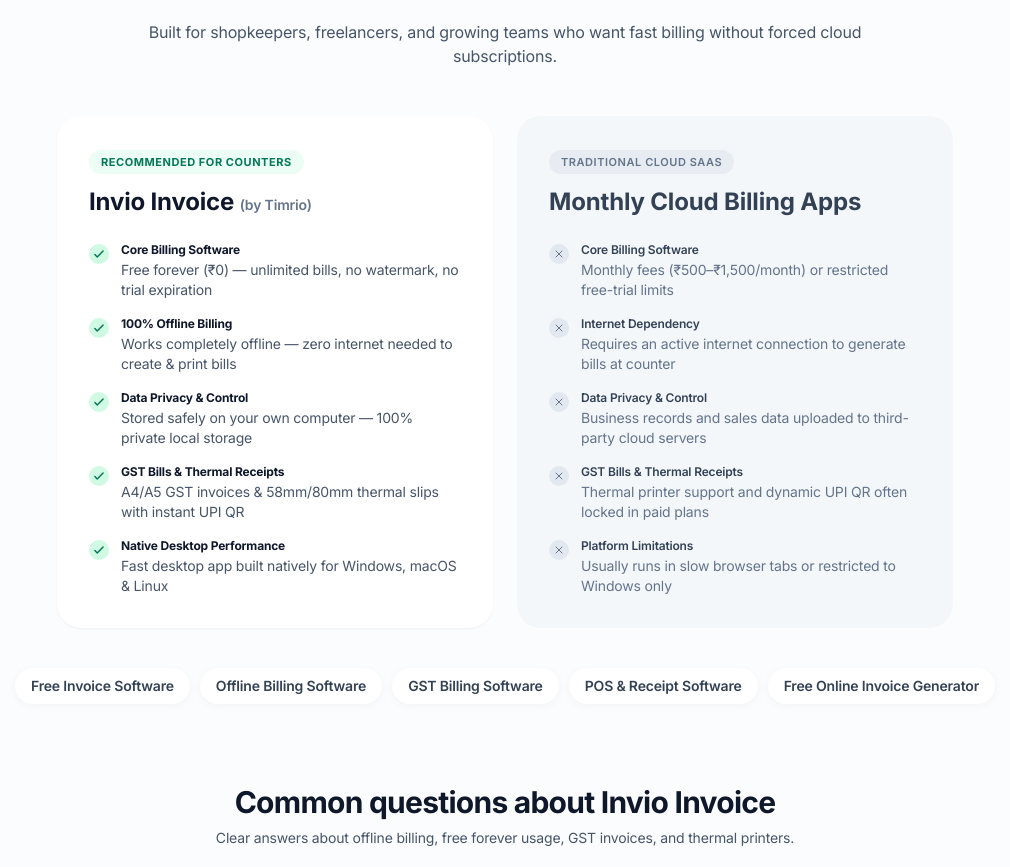
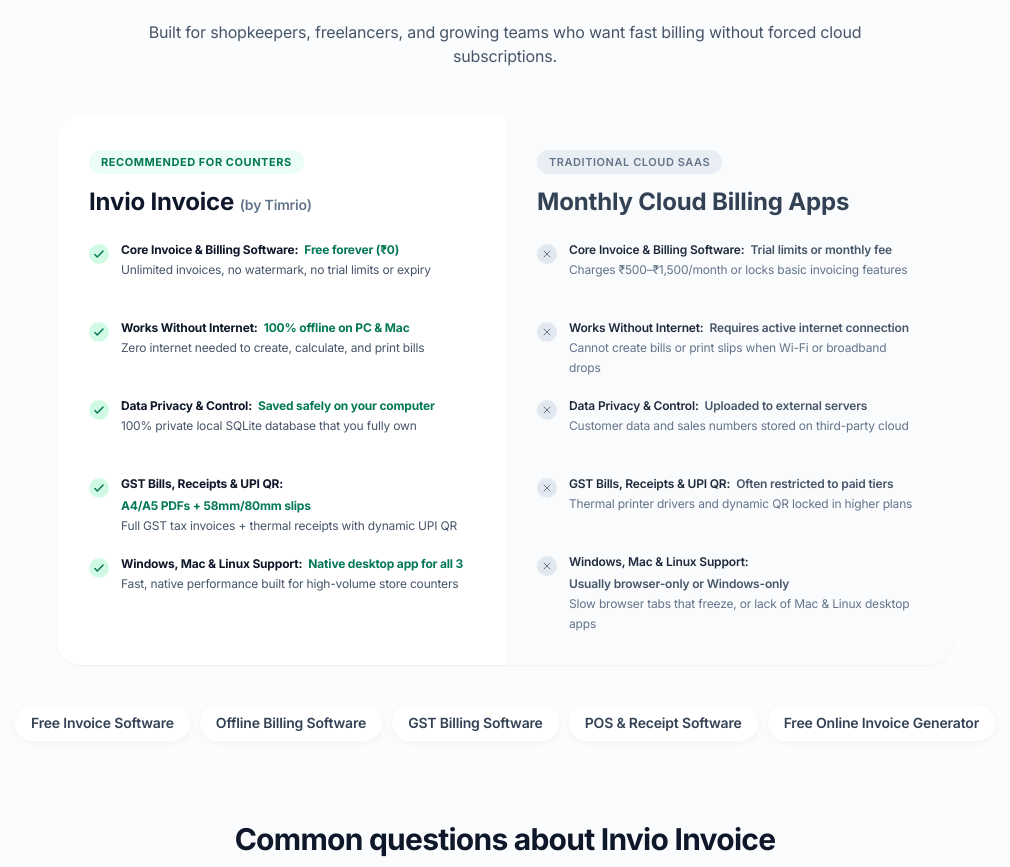
Before and after one commit to sktigpta/invio-website, a React (Vite) app: page / in a window 1280 px wide. Shown: the part 5815-6682 px from the top of the page, without its empty margins (135-1145 px from the left). Built offline with nearby package versions, Linux system fonts and the light colour scheme; no server answers.

Commit message:
Unify counter comparison with zero gap, no inner radius, matching rows, and full SEO keyword preservation

```diff
--- a/src/components/home/WhyInvioAndFaqSection.jsx
+++ b/src/components/home/WhyInvioAndFaqSection.jsx
@@ -4,47 +4,57 @@ import { FAQ_ITEMS } from '../../data/faqData';
 
 const INVIO_BENEFITS = [
   {
-    title: 'Core Billing Software',
-    desc: 'Free forever (₹0) — unlimited bills, no watermark, no trial expiration',
+    feature: 'Core Invoice & Billing Software',
+    highlight: 'Free forever (₹0)',
+    detail: 'Unlimited invoices, no watermark, no trial limits or expiry',
   },
   {
-    title: '100% Offline Billing',
-    desc: 'Works completely offline — zero internet needed to create & print bills',
+    feature: 'Works Without Internet',
+    highlight: '100% offline on PC & Mac',
+    detail: 'Zero internet needed to create, calculate, and print bills',
   },
   {
-    title: 'Data Privacy & Control',
-    desc: 'Stored safely on your own computer — 100% private local storage',
+    feature: 'Data Privacy & Control',
+    highlight: 'Saved safely on your computer',
+    detail: '100% private local SQLite database that you fully own',
   },
   {
-    title: 'GST Bills & Thermal Receipts',
-    desc: 'A4/A5 GST invoices & 58mm/80mm thermal slips with instant UPI QR',
+    feature: 'GST Bills, Receipts & UPI QR',
+    highlight: 'A4/A5 PDFs + 58mm/80mm slips',
+    detail: 'Full GST tax invoices + thermal receipts with dynamic UPI QR',
   },
   {
-    title: 'Native Desktop Performance',
-    desc: 'Fast desktop app built natively for Windows, macOS & Linux',
+    feature: 'Windows, Mac & Linux Support',
+    highlight: 'Native desktop app for all 3',
+    detail: 'Fast, native performance built for high-volume store counters',
   },
 ];
 
 const CLOUD_APP_DRAWBACKS = [
   {
-    title: 'Core Billing Software',
-    desc: 'Monthly fees (₹500–₹1,500/month) or restricted free-trial limits',
+    feature: 'Core Invoice & Billing Software',
+    highlight: 'Trial limits or monthly fee',
+    detail: 'Charges ₹500–₹1,500/month or locks basic invoicing features',
   },
   {
-    title: 'Internet Dependency',
-    desc: 'Requires an active internet connection to generate bills at counter',
+    feature: 'Works Without Internet',
+    highlight: 'Requires active internet connection',
+    detail: 'Cannot create bills or print slips when Wi-Fi or broadband drops',
   },
   {
-    title: 'Data Privacy & Control',
-    desc: 'Business records and sales data uploaded to third-party cloud servers',
+    feature: 'Data Privacy & Control',
+    highlight: 'Uploaded to external servers',
+    detail: 'Customer data and sales numbers stored on third-party cloud',
   },
   {
-    title: 'GST Bills & Thermal Receipts',
-    desc: 'Thermal printer support and dynamic UPI QR often locked in paid plans',
+    feature: 'GST Bills, Receipts & UPI QR',
+    highlight: 'Often restricted to paid tiers',
+    detail: 'Thermal printer drivers and dynamic QR locked in higher plans',
   },
   {
-    title: 'Platform Limitations',
-    desc: 'Usually runs in slow browser tabs or restricted to Windows only',
+    feature: 'Windows, Mac & Linux Support',
+    highlight: 'Usually browser-only or Windows-only',
+    detail: 'Slow browser tabs that freeze, or lack of Mac & Linux desktop apps',
   },
 ];
 
@@ -63,7 +73,7 @@ export function WhyInvioAndFaqSection() {
       className="w-full bg-slate-50/50 py-16 sm:py-24 px-6 sm:px-8"
     >
       <div className="max-w-[1200px] mx-auto space-y-16 sm:space-y-20">
-        {/* 1. Comparison - Clean, Simple Dual Cards (No Lines, No Tables) */}
+        {/* 1. Comparison - Clean Unified Split (No Gap, No Inner Border Radius, Matching Rhythm) */}
         <div>
           <div className="max-w-3xl mx-auto text-center mb-10 sm:mb-12">
             <span className="text-[11px] font-bold uppercase tracking-wider text-[#7C3AED] bg-purple-100/70 px-3.5 py-1 rounded-full inline-block mb-4">
@@ -77,10 +87,10 @@ export function WhyInvioAndFaqSection() {
             </p>
           </div>
 
-          {/* Simple Dual-Card Comparison */}
-          <div className="grid grid-cols-1 md:grid-cols-2 gap-6 max-w-4xl mx-auto">
-            {/* Invio Card */}
-            <div className="bg-white rounded-3xl p-6 sm:p-8 shadow-sm flex flex-col justify-between">
+          {/* Unified Comparison Container: Zero Gap, Matches Across Both Sides */}
+          <div className="bg-white rounded-3xl overflow-hidden shadow-sm max-w-4xl mx-auto grid grid-cols-1 md:grid-cols-2 gap-0">
+            {/* Left: Invio Invoice */}
+            <div className="p-6 sm:p-8 bg-white flex flex-col justify-between">
               <div>
                 <div className="mb-6">
                   <span className="text-[11px] font-bold uppercase tracking-wider text-emerald-700 bg-emerald-50 px-3 py-1 rounded-full inline-block mb-3">
@@ -91,20 +101,25 @@ export function WhyInvioAndFaqSection() {
                   </h3>
                 </div>
 
-                <div className="space-y-4">
+                <div className="space-y-5">
                   {INVIO_BENEFITS.map((item) => (
-                    <div key={item.title} className="flex items-start gap-3">
+                    <div key={item.feature} className="flex items-start gap-3 min-h-[58px]">
                       <div className="w-5 h-5 rounded-full bg-emerald-100 text-emerald-700 flex items-center justify-center shrink-0 mt-0.5">
                         <svg className="w-3.5 h-3.5" fill="none" viewBox="0 0 24 24" stroke="currentColor">
                           <path strokeLinecap="round" strokeLinejoin="round" strokeWidth={2.5} d="M5 13l4 4L19 7" />
                         </svg>
                       </div>
                       <div>
-                        <span className="text-xs font-bold text-slate-900 block">
-                          {item.title}
-                        </span>
-                        <p className="text-xs sm:text-sm text-slate-600 mt-0.5 leading-relaxed">
-                          {item.desc}
+                        <div className="flex items-baseline gap-1.5 flex-wrap">
+                          <span className="text-xs font-bold text-slate-900">
+                            {item.feature}:
+                          </span>
+                          <span className="text-xs font-extrabold text-emerald-700">
+                            {item.highlight}
+                          </span>
+                        </div>
+                        <p className="text-xs text-slate-600 mt-0.5 leading-relaxed">
+                          {item.detail}
                         </p>
                       </div>
                     </div>
@@ -113,8 +128,8 @@ export function WhyInvioAndFaqSection() {
               </div>
             </div>
 
-            {/* Monthly Cloud Billing Apps Card */}
-            <div className="bg-slate-100/70 rounded-3xl p-6 sm:p-8 flex flex-col justify-between">
+            {/* Right: Monthly Cloud Billing Apps */}
+            <div className="p-6 sm:p-8 bg-slate-50/80 flex flex-col justify-between">
               <div>
                 <div className="mb-6">
                   <span className="text-[11px] font-semibold uppercase tracking-wider text-slate-500 bg-slate-200/70 px-3 py-1 rounded-full inline-block mb-3">
@@ -125,20 +140,25 @@ export function WhyInvioAndFaqSection() {
                   </h3>
                 </div>
 
-                <div className="space-y-4">
+                <div className="space-y-5">
                   {CLOUD_APP_DRAWBACKS.map((item) => (
-                    <div key={item.title} className="flex items-start gap-3">
+                    <div key={item.feature} className="flex items-start gap-3 min-h-[58px]">
                       <div className="w-5 h-5 rounded-full bg-slate-200 text-slate-500 flex items-center justify-center shrink-0 mt-0.5">
                         <svg className="w-3 h-3" fill="none" viewBox="0 0 24 24" stroke="currentColor">
                           <path strokeLinecap="round" strokeLinejoin="round" strokeWidth={2} d="M6 18L18 6M6 6l12 12" />
                         </svg>
                       </div>
                       <div>
-                        <span className="text-xs font-semibold text-slate-700 block">
-                          {item.title}
-                        </span>
-                        <p className="text-xs sm:text-sm text-slate-500 mt-0.5 leading-relaxed">
-                          {item.desc}
+                        <div className="flex items-baseline gap-1.5 flex-wrap">
+                          <span className="text-xs font-semibold text-slate-800">
+                            {item.feature}:
+                          </span>
+                          <span className="text-xs font-semibold text-slate-600">
+                            {item.highlight}
+                          </span>
+                        </div>
+                        <p className="text-xs text-slate-500 mt-0.5 leading-relaxed">
+                          {item.detail}
                         </p>
                       </div>
                     </div>
@@ -148,7 +168,7 @@ export function WhyInvioAndFaqSection() {
             </div>
           </div>
 
-          {/* Quick Solution Links */}
+          {/* Quick Solution Links (SEO Pillars) */}
           <div className="mt-8 sm:mt-10 flex flex-wrap items-center justify-center gap-2.5">
             {SOLUTION_PILLS.map((item) => (
               <Link
```
